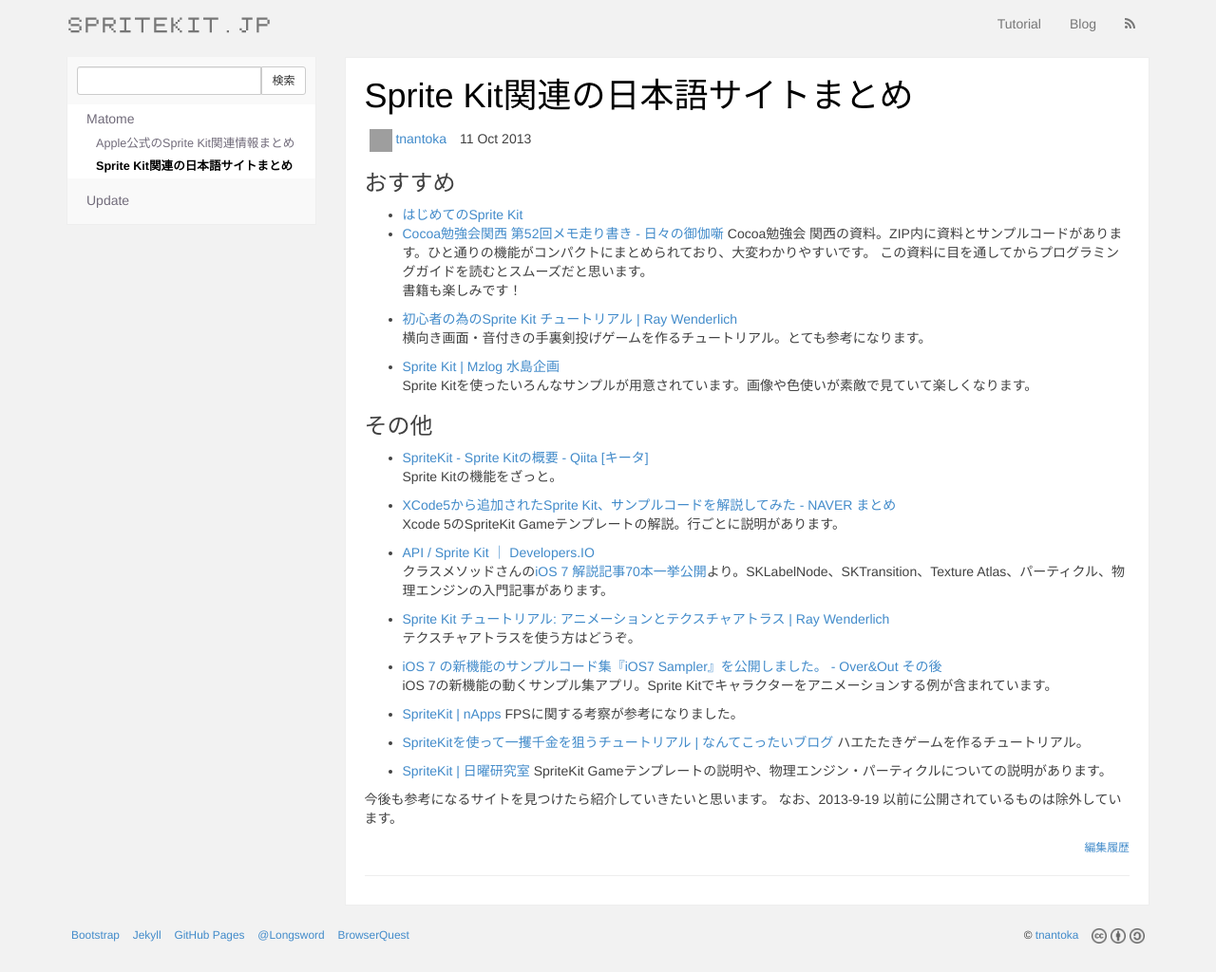
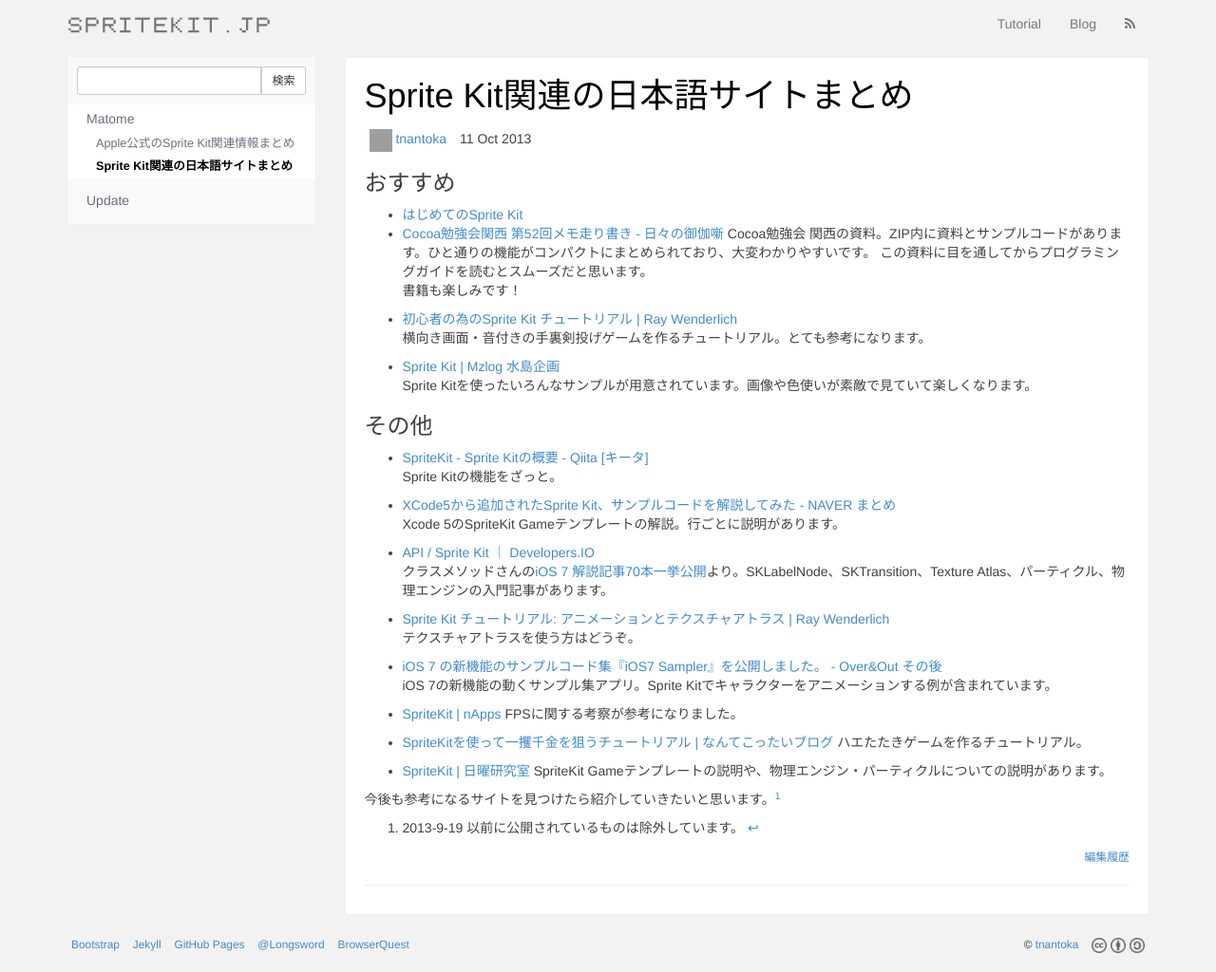
Before and after one commit to tnantoka/spritekit.jp, a Jekyll site: the page built from _posts/2013-10-11-japanese-sites.md, in a window 1280 px wide and 1024 px high. Shown: the whole window at 95% size. Built offline with Jekyll 4.4.1, drawn with Linux system fonts in a browser that asks for light colours; Markdown is read by kramdown in place of the engine named in the settings; grey boxes are pictures that could not be loaded.

Commit message:
Update japanese-sites

```diff
--- a/_posts/2013-10-11-japanese-sites.md
+++ b/_posts/2013-10-11-japanese-sites.md
@@ -45,5 +45,6 @@
 * [SpriteKit | 日曜研究室](http://peta.okechan.net/blog/archives/tag/spritekit)
 SpriteKit Gameテンプレートの説明や、物理エンジン・パーティクルについての説明があります。
 
-今後も参考になるサイトを見つけたら紹介していきたいと思います。
-なお、2013-9-19 以前に公開されているものは除外しています。
+今後も参考になるサイトを見つけたら紹介していきたいと思います。[^1]
+
+[^1]: 2013-9-19 以前に公開されているものは除外しています。
```
